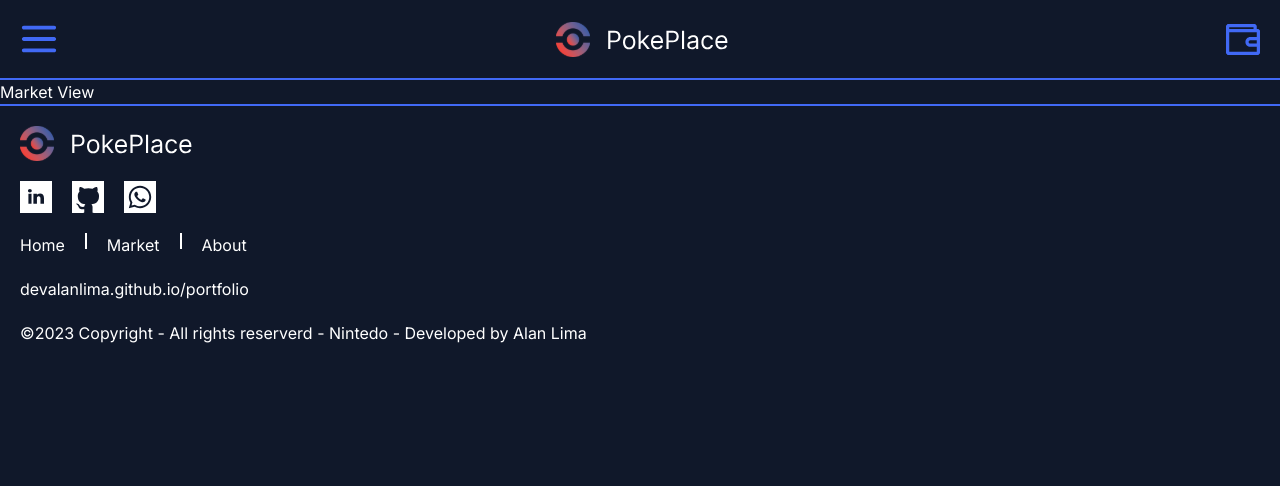
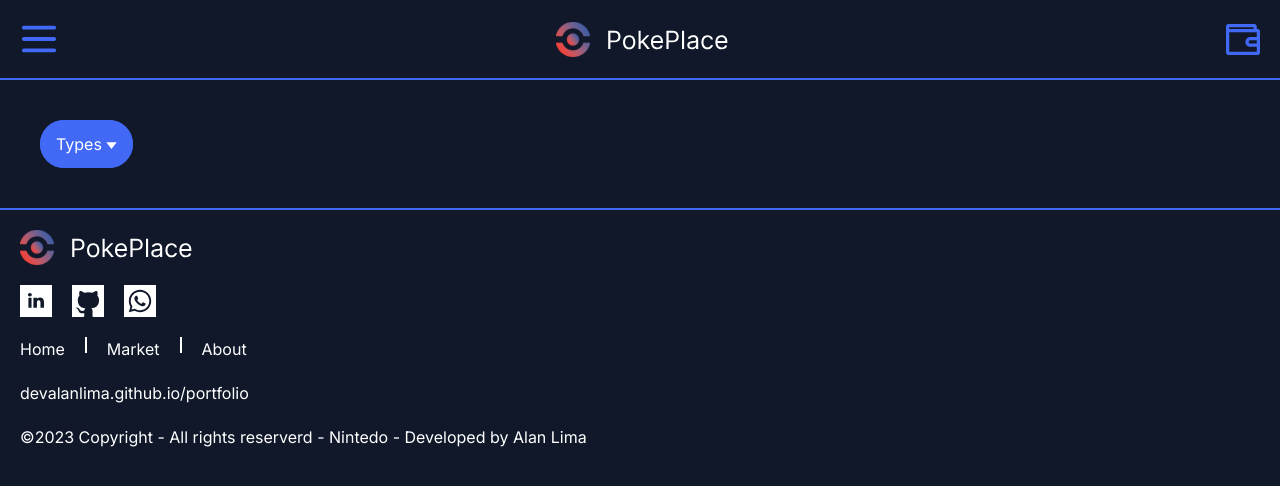
Before and after one commit to devalanlima/PokePlace, a Vue app: page /market in a window 1280 px wide. Shown: the top 486 px of the page. Built offline with nearby package versions, Linux system fonts and the light colour scheme.

Commit message:
create / SelectInput.vue component

```diff
--- /dev/null
+++ b/src/components/icons/IconTriangle.vue
@@ -0,0 +1,5 @@
+<template>
+    <svg width="11" height="7" viewBox="0 0 11 7" fill="none" xmlns="http://www.w3.org/2000/svg">
+        <path d="M5.5 7L0.303848 0.25L10.6962 0.25L5.5 7Z" fill="white" />
+    </svg>
+</template>
--- /dev/null
+++ b/src/components/ui/SelectInput.vue
@@ -0,0 +1,59 @@
+<template>
+    <div class="relative w-fit bg-MainBlue rounded-3xl">
+        <button title="Select Card Type" class="bg-MainBlue px-4 w-full py-3 rounded-full grid place-items-center"
+            @click="openMenu">
+            <div class="px-0">
+                Types
+                <IconTriangle class="inline" />
+            </div>
+        </button>
+        <nav v-if="isMenuOpen" class="bg-MainBlue rounded-3xl">
+            <ul ref="inputTypes" class="flex flex-col gap-5 p-5">
+                <template v-for="pokeType in pokemonTypes" :key="pokeType">
+                    <li class="cursor-pointer">
+                        <input class="sr-only peer" type="checkbox" :value="pokeType.elementType" :id="pokeType.elementType"
+                            v-model="checkedTypes">
+                        <label
+                        :for="pokeType.elementType"
+                        :class="['rounded-full cursor-pointer text-MainWhite bg-SecondaryBlue font-semibold px-4 py-3 grid place-items-center peer-checked:text-SecondaryBlue peer-checked:outline peer-checked:outline-2 peer-checked:outline-SecondaryBlue', `${pokeType.colorType}`]"
+                        >
+                            {{ pokeType.elementType }}
+                        </label>
+                    </li>
+                </template>
+            </ul>
+        </nav>
+    </div>
+</template>
+<script setup>
+import IconTriangle from '../icons/IconTriangle.vue';
+import { onMounted, ref } from 'vue';
+
+const isMenuOpen = ref(false)
+const checkedTypes = ref([])
+
+const openMenu = () => {
+    isMenuOpen.value = !isMenuOpen.value
+}
+
+const inputTypes = ref(null)
+
+onMounted(()=>{
+    console.log(inputTypes.value);
+})
+
+const pokemonTypes = ref({
+    pokeType0: { elementType: 'All', colorType:'peer-checked:bg-MainWhite' },
+    pokeType1: { elementType: 'Water', colorType: 'peer-checked:bg-WaterBlue' },
+    pokeType2: { elementType: 'Lightning', colorType: 'peer-checked:bg-LightningYellow' },
+    pokeType3: { elementType: 'Psychic', colorType: 'peer-checked:bg-PsychicPurple' },
+    pokeType4: { elementType: 'Fighting', colorType: 'peer-checked:bg-FightingBronw' },
+    pokeType5: { elementType: 'Darkness', colorType: 'peer-checked:bg-DarknessBlue' },
+    pokeType6: { elementType: 'Dragon', colorType: 'peer-checked:bg-DragonYellow' },
+    pokeType7: { elementType: 'Colorless', colorType: 'peer-checked:bg-ColorlessWhite' },
+    pokeType8: { elementType: 'Fire', colorType: 'peer-checked:bg-FireRed' },
+    pokeType9: { elementType: 'Grass', colorType: 'peer-checked:bg-GrassGreen' },
+    pokeType10: { elementType: 'Metal', colorType: 'peer-checked:bg-MetalGray' },
+    pokeType11: { elementType: 'Fairy', colorType: 'peer-checked:bg-FairyPink' },
+})
+</script>
--- a/src/views/MarketView.vue
+++ b/src/views/MarketView.vue
@@ -1,3 +1,8 @@
 <template>
-    <h1>Market View</h1>
+    <SelectInput class="m-10"/>
 </template>
+
+<script setup>
+import SelectInput from '../components/ui/SelectInput.vue';
+
+</script>
--- a/tailwind.config.js
+++ b/tailwind.config.js
@@ -11,7 +11,7 @@ module.exports = {
         WaterBlue: 'var(--color4)',
         LightningYellow: 'var(--color5)',
         PsychicPurple: 'var(--color6)',
-        FightingBrow: 'var(--color7)',
+        FightingBronw: 'var(--color7)',
         DarknessBlue: 'var(--color8)',
         DragonYellow: 'var(--color9)',
         ColorlessWhite: 'var(--color10)',
```
